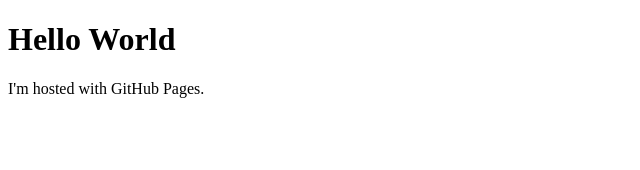
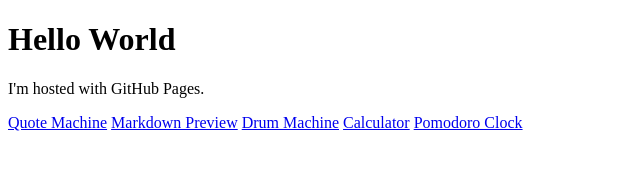
Before and after one commit to danielm2048/danielm2048.github.io, a plain HTML site: page index.html in a window 1280 px wide. Shown: the whole page, without its empty margins (0-640 px from the left). Drawn offline with Linux system fonts and the light colour scheme.

Commit message:
added links

```diff
--- a/index.html
+++ b/index.html
@@ -3,5 +3,10 @@
 <body>
 <h1>Hello World</h1>
 <p>I'm hosted with GitHub Pages.</p>
+<a href="https://danielm2048.github.io/Quote-Machine/">Quote Machine</a>
+<a href="https://danielm2048.github.io/Markdown-Preview/">Markdown Preview</a>
+<a href="https://danielm2048.github.io/Drum-Machine/">Drum Machine</a>
+<a href="https://danielm2048.github.io/Calculator/">Calculator</a>
+<a href="https://danielm2048.github.io/Pomodoro-Clock/">Pomodoro Clock</a>
 </body>
 </html>
```
